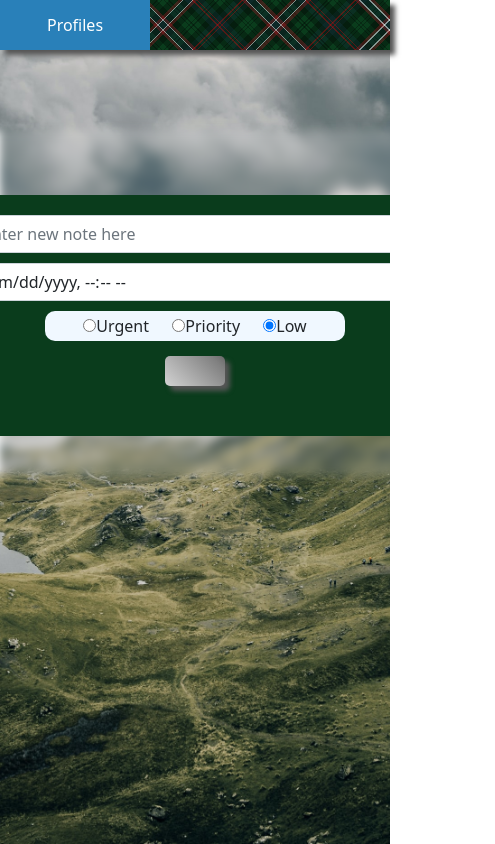
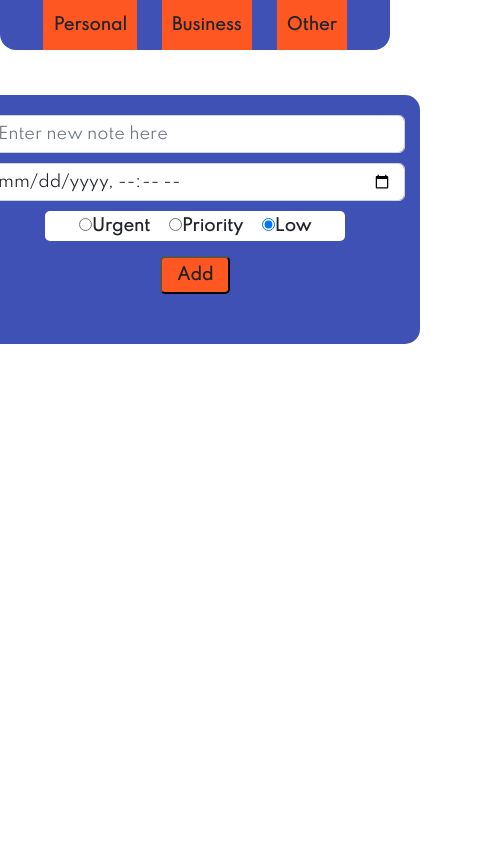
Before and after one commit to Cililocwee/to-do-app, a website built with webpack: page dist/index.html in a window 390 px wide. Shown: the whole page, 495 px wide, since content can reach past the window. Built offline with nearby package versions, Linux system fonts and the light colour scheme.

Commit message:
reworked color scheme and added responsiveness

```diff
--- a/package.json
+++ b/package.json
@@ -5,7 +5,9 @@
   "private": true,
   "scripts": {
     "test": "echo \"Error: no test specified\" && exit 1",
-    "build": "webpack"
+    "build": "webpack",
+    "gh-deploy": "git push origin :gh-pages && git subtree push --prefix dist origin gh-pages",
+    "gh-deploy-init": "git push origin && git subtree push --prefix dist origin gh-pages"
   },
   "keywords": [],
   "author": "",
--- a/src/functions/todolets.js
+++ b/src/functions/todolets.js
@@ -66,10 +66,13 @@ const ToDoLetConstruction = (() => {
         const datelet = makeDateLet();
         const duelet = makeDueLet();
         const removebutton = makeRemoveButton();
+        const duedateletbox = document.createElement('div');
+        duedateletbox.classList.add("duedateletbox");
 
         // append the pieces to make the whole todolet
         toDoContainer.appendChild(form);
-        form.append(todoP, datelet, duelet, removebutton);
+        duedateletbox.append(datelet, duelet)
+        form.append(todoP, duedateletbox, removebutton);
 
         // assign priority based on selection
         form.classList.add(`${getRadioValue()}`)
--- a/src/styles/buttons.css
+++ b/src/styles/buttons.css
@@ -1,39 +1,18 @@
-/* CSS */
-.button-87 {
-    margin: 10px;
-    padding: 15px 30px;
-    text-align: center;
-    text-transform: uppercase;
-    transition: 0.5s;
-    background-size: 200% auto;
-    color: white;
-    border-radius: 5px;
-    display: block;
-    border: 0px;
-    font-weight: 700;
-    box-shadow: var(--scottish-box-shadow);
-    background-image: linear-gradient(45deg, lightgray 0%, gray 51%, black 100%);
-    cursor: pointer;
-    user-select: none;
-    -webkit-user-select: none;
-    touch-action: manipulation;
-}
-
-.button-87:hover {
-    background-position: right center;
-    /* change the direction of the change here */
-    color: #fff;
-    text-decoration: none;
-}
-
-.button-87:active {
-    transform: scale(0.95);
+:root {
+    --primary-dark: #303f9f;
+    --primary-light: #c5cae9;
+    --primary: #3f51b5;
+    --text-icons: #ffffff;
+    --accent-color: #ff5722;
+    --primary-text: #212121;
+    --secondary-text: #757575;
+    --divider: #bdbdbd;
 }
 
 /* Dropdown Button */
 .dropbtn {
-    background-color: var(--scottish-background-color);
-    color: white;
+    background-color: var(--accent-color);
+    color: var(--primary-text);
     padding: 8px;
     font-size: 16px;
     border: none;
@@ -43,10 +22,10 @@
 }
 
 /* Dropdown button on hover & focus */
-.dropbtn:hover,
+/* .dropbtn:hover,
 .dropbtn:focus {
-    background-color: #2980B9;
-}
+    background-color: var(--primary-light);
+} */
 
 /* The container <div> - needed to position the dropdown content */
 .dropdown {
@@ -62,7 +41,7 @@
 .dropdown-content {
     display: none;
     position: absolute;
-    background-color: #f1f1f1;
+    background-color: var(--primary-light);
     min-width: 150px;
     box-shadow: 0px 8px 16px 0px rgba(0, 0, 0, 0.2);
     z-index: 1;
@@ -71,7 +50,7 @@
 
 /* Links inside the dropdown */
 .dropdown-content div {
-    color: black;
+    color: var(--primary-text);
     padding: 12px 16px;
     text-decoration: none;
     display: block;
@@ -79,7 +58,7 @@
 
 /* Change color of dropdown links on hover */
 .dropdown-content div:hover {
-    background-color: #ddd;
+    background-color: var(--accent-color);
 }
 
 /* Show the dropdown menu (use JS to add this class to the .dropdown-content container when the user clicks on the dropdown button) */
--- a/src/styles/style.css
+++ b/src/styles/style.css
@@ -1,86 +1,104 @@
 @import url(./buttons.css);
+@import url("https://fonts.googleapis.com/css?family=Spartan&display=swap");
+
 
 :root {
     overflow: auto;
+
+    --primary-dark: #303f9f;
+    --primary-light: #c5cae9;
+    --primary: #3f51b5;
+    --text-icons: #ffffff;
+    --accent-color: #ff5722;
+    --primary-text: #212121;
+    --secondary-text: #757575;
+    --divider: #bdbdbd;
+
+    --shadow-default: text-shadow: -1px -1px 0 #000, 1px -1px 0 #000, -1px 1px 0 #000, 1px 1px 0 #000;
 }
 
 body,
 html {
-    height: 100%;
-    overflow: auto;
-    width: 100%;
+    height: auto;
+    width: -webkit-fill-available;
     margin: 0;
     display: flex;
     align-items: center;
     flex-direction: column;
-    background-image: url('../assets/scottish-highlands.jpg');
-    background-position: center;
-    background-repeat: no-repeat;
-    background-size: cover;
-    background-attachment: fixed;
-    --scottish-background: repeating-linear-gradient(45deg, transparent, transparent 46px, rgba(255, 0, 0, .2) 46px, rgba(255, 0, 0, .2) 49px, rgba(255, 255, 255, .5) 49px, rgba(255, 255, 255, .5) 50px, transparent 50px, transparent 56px, rgba(255, 255, 255, .5) 56px, rgba(255, 255, 255, .5) 57px, rgba(255, 0, 0, 0.2) 57px, rgba(255, 0, 0, 0.2) 60px, transparent 60px, transparent 80px),
-        repeating-linear-gradient(135deg, transparent, transparent 46px, rgba(255, 0, 0, .2) 46px, rgba(255, 0, 0, .2) 49px, rgba(255, 255, 255, .5) 49px, rgba(255, 255, 255, .5) 50px, transparent 50px, transparent 56px, rgba(255, 255, 255, .5) 56px, rgba(255, 255, 255, .5) 57px, rgba(255, 0, 0, 0.2) 57px, rgba(255, 0, 0, 0.2) 60px, transparent 60px, transparent 80px),
-        repeating-linear-gradient(45deg, transparent, transparent 31px, rgba(0, 0, 0, .3) 31px, rgba(0, 0, 0, .3) 32px, transparent 32px, transparent 34px, rgba(0, 0, 0, .3) 34px, rgba(0, 0, 0, .3) 35px, transparent 35px, transparent 40px),
-        repeating-linear-gradient(135deg, transparent, transparent 31px, rgba(0, 0, 0, .3) 31px, rgba(0, 0, 0, .3) 32px, transparent 32px, transparent 34px, rgba(0, 0, 0, .3) 34px, rgba(0, 0, 0, .3) 35px, transparent 35px, transparent 40px),
-        repeating-linear-gradient(45deg, transparent, transparent 11px, rgba(255, 0, 0, .3) 11px, rgba(255, 0, 0, .3) 12px, transparent 12px, transparent 14px, rgba(255, 0, 0, .3) 14px, rgba(255, 0, 0, .3) 15px, transparent 15px, transparent 80px),
-        repeating-linear-gradient(135deg, transparent, transparent 11px, rgba(255, 0, 0, .3) 11px, rgba(255, 0, 0, .3) 12px, transparent 12px, transparent 14px, rgba(255, 0, 0, .3) 14px, rgba(255, 0, 0, .3) 15px, transparent 15px, transparent 80px),
-        repeating-linear-gradient(45deg, rgba(0, 0, 0, .3), rgba(0, 0, 0, .3) 6px, rgba(13, 29, 45, .4) 6px, rgba(13, 29, 45, .4) 20px, rgba(0, 0, 0, .3) 20px, rgba(0, 0, 0, .3) 26px, transparent 26px, transparent 40px),
-        repeating-linear-gradient(135deg, rgba(0, 0, 0, .3), rgba(0, 0, 0, .3) 6px, rgba(13, 29, 45, .4) 6px, rgba(13, 29, 45, .4) 20px, rgba(0, 0, 0, .3) 20px, rgba(0, 0, 0, .3) 26px, transparent 26px, transparent 40px);
-    --scottish-box-shadow: 5px 5px 5px #555;
-    --scottish-background-color: #0a3c1c;
+    font-family: 'Spartan';
+    font-size: 1em;
+    font-weight: 600;
 }
 
 .content {
-    background: red;
     width: 900px;
     height: fit-content;
     display: flex;
     flex-direction: column;
     align-items: center;
-    margin-top: 50px;
-    box-shadow: 0 0 1rem 0 rgba(0, 0, 0, .2);
-    border-radius: 5px;
     position: relative;
-    z-index: 1;
-    background: inherit;
-    margin-top: 150px;
+    margin-top: 25px;
 }
 
-.content::before {
-    content: "";
-    position: absolute;
-    background: inherit;
-    z-index: -1;
-    top: 0;
-    left: 0;
-    right: 0;
-    bottom: 0;
-    box-shadow: inset 0 0 2000px rgba(255, 255, 255, .5);
-    filter: blur(5px);
-    margin: -20px;
+@media all and (max-width: 768px) {
+    .content {
+        width: 600px;
+    }
 }
 
 .header {
-    /*background: orange;*/
     width: 100%;
     height: 50px;
-    position: fixed;
-    box-shadow: var(--scottish-box-shadow);
-    background: var(--scottish-background);
-    background-color: var(--scottish-background-color);
-    z-index: 2;
+    position: -webkit-sticky; /* Safari */
+    position: sticky;
+    top: 0;
+    background-color: var(--primary);
+    display: flex;
+    justify-content: center;
+    gap: 25px;
+    align-items: center;
+    border-bottom-left-radius: 16px;
+    border-bottom-right-radius: 16px;
+    z-index: 1;
+}
+.navtab{
+    height: 100%;
+    justify-content: center;
+    display: flex;
+    align-items: center;
+    padding: 10px;
+    box-shadow: var(--shadow-default);
+    background-color: var(--accent-color);
+   /* Safari */
+   -webkit-user-select: none;
+   /* Firefox */
+   -moz-user-select: none;
+   /* IE10+/Edge */
+   -ms-user-select: none;
+   /* Standard */
+   user-select: none;
+}
+
+.navtab:hover {
+    background-color: var(--primary-light);
+}
+
+.to-do-let-button {
+    border-radius: 5px;
+    background-color: var(--accent-color);
+    margin: 10px;
+    padding: 5px 15px;
+    color: var(--primary-text);
+    font-weight: 600;
 }
 
 .view-box {
-    /*background: yellow;*/
     width: 100%;
     height: fit-content;
     display: flex;
     flex-direction: column;
     align-items: center;
     padding-top: 25px;
-    /*background-color: rgba(255, 255, 255, .15);
-    backdrop-filter: blur(0px);*/
 }
 
 #list {
@@ -92,7 +110,7 @@ html {
 }
 
 .date-card {
-    background: var(--scottish-background-color);
+    background: var(--primary);
     height: fit-content;
     padding: 15px;
     width: 75%;
@@ -105,7 +123,6 @@ html {
 }
 
 .to-do-container {
-    /*background: indigo;*/
     height: fit-content;
     min-height: 25px;
     width: 90%;
@@ -116,7 +133,7 @@ html {
 }
 
 .to-do-item {
-    background: white;
+    background: var(--text-icons);
     width: 90%;
     height: fit-content;
     justify-content: center;
@@ -124,9 +141,21 @@ html {
     border-radius: 10px;
     padding: 10px;
     align-items: center;
-    display: grid;
-    grid-template-columns: 1fr 1fr;
+    display: flex;
+    flex-direction: column;
     position: relative;
+}
+
+.duedateletbox {
+    display: flex;
+    gap: 5px;
+    justify-content: space-between;
+    width: 100%;
+}
+@media all and (max-width: 768px) {
+    .duedateletbox {
+        flex-direction: column;
+    }
 }
 
 .to-do-item p {
@@ -138,8 +167,8 @@ html {
 
 /* When clicked on, add a background color and strike out text */
 .checked {
-    background: #888;
-    color: #fff;
+    background: var(--primary-light);
+    color: var(--text-icons);
     text-decoration: line-through;
 }
 
@@ -147,7 +176,7 @@ html {
 .checked::before {
     content: '';
     position: absolute;
-    border-color: #fff;
+    border-color: var(--text-icons);
     border-style: solid;
     border-width: 0 2px 2px 0;
     top: 15px;
@@ -163,42 +192,51 @@ html {
     margin: 5px;
 }
 
+@media all and (max-width: 768px) {
+    .to-do-input,
+    .date-time-input {
+        width: 100%;
+    }
+}
+
 #urgencystatus {
     width: 300px;
     display: flex;
     justify-content: space-evenly;
     height: 30px;
-    background-color: aliceblue;
+    background-color: var(--text-icons);
     padding: 5px 15px;
     align-items: center;
     margin: 5px;
-    border-radius: 10px;
+    border-radius: 5px;
 }
 
 .datelet {
     width: fit-content;
     padding: 5px;
-    color: white;
+    color: var(--primary-text);
     height: 25px;
-    background-color: #0a3c1c;
+    background-color: var(--divider);
     display: flex;
     align-items: center;
     justify-content: center;
     border-radius: 10px;
     justify-self: center;
+    font-size: .75em;
 }
 
 .duelet {
     width: fit-content;
     padding: 5px;
-    color: white;
+    color: var(--text-icons);
     height: 25px;
-    background-color: #555;
+    background-color: var(--primary-dark);
     display: flex;
     align-items: center;
     justify-content: center;
     border-radius: 10px;
     justify-self: center;
+    font-size: .75em;
 }
 
 .remove-button {
@@ -209,20 +247,20 @@ html {
 }
 
 .urgentlet {
-    border-top: 5px solid red;
+    border-top: 8px solid red;
 }
 
 .prioritylet {
-    border-top: 5px solid yellow;
+    border-top: 8px solid yellow;
 }
 
 .lowlet {
-    border-top: 5px solid green;
+    border-top: 8px solid green;
 }
 
 .savebutton,
 .loadbutton {
-    background-color: var(--scottish-background-color);
+    background-color: var(--accent-color);
     border: none;
     color: white;
     padding: 15px 32px;
```
Also changed, not shown: src/functions/memorycard.js (+1 -7 lines), src/index.js (+11 -11 lines), dist/bundle.js, dist/index.html.
